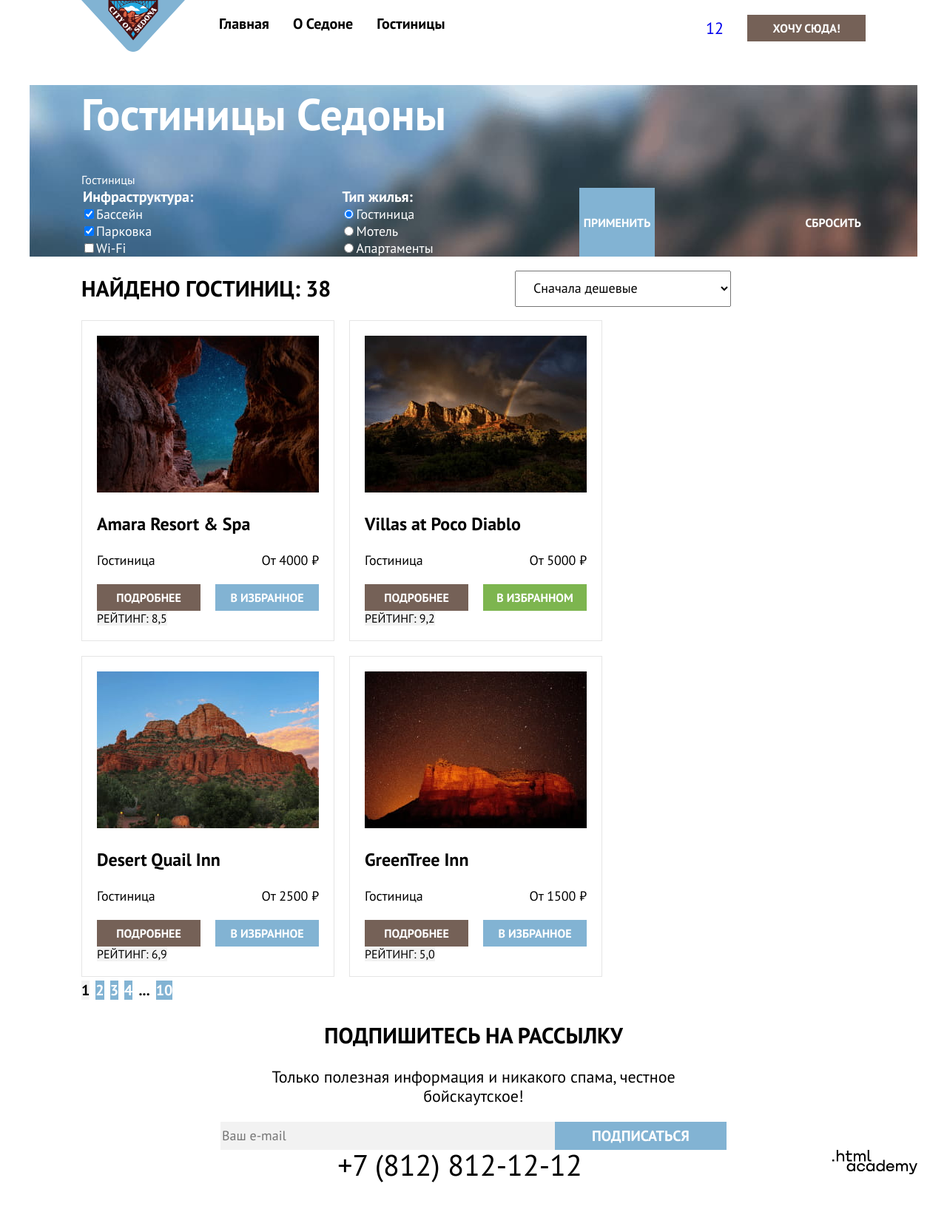
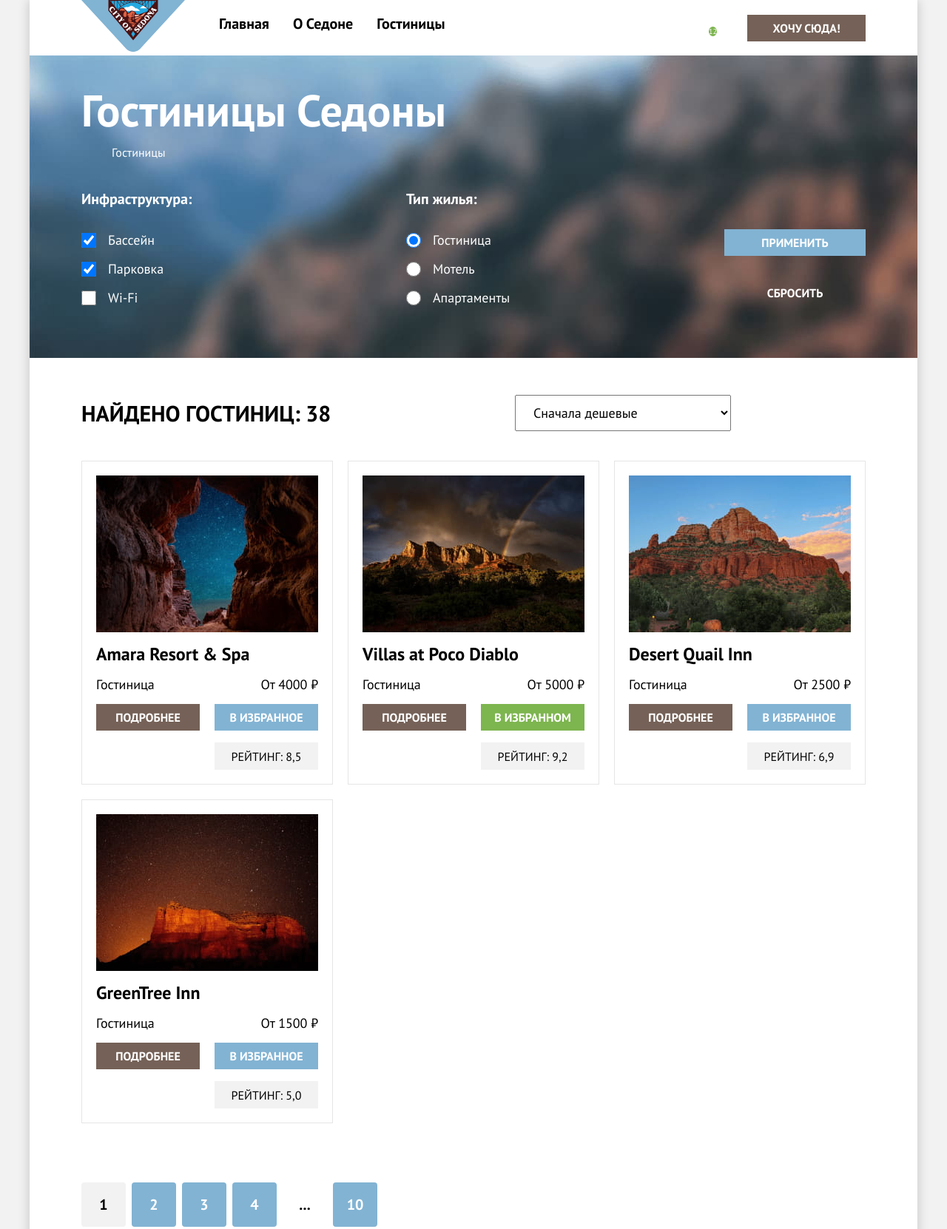
Before and after one commit to Helen-Zlat/2723373-sedona-3, a plain HTML site: page catalog.html in a window 1280 px wide. Shown: the top 1662 px of the page at 74% size. Before the commit the page ends 1601 px from the top, so only its background shows below. Drawn offline with Linux system fonts and the light colour scheme.

Commit message:
Добавляет микросетки на флексах для всех страниц

```diff
--- a/catalog.html
+++ b/catalog.html
@@ -7,7 +7,9 @@
     <link rel="stylesheet" href="styles/styles.css">
   </head>
 
-  <body class="container">
+  <body>
+
+    <div class="container">
 
       <header class="page-header">
         <a class="page-header-logo" href="index.html">
@@ -89,7 +91,8 @@
                 <ul class="catalog-filter-list">
                   <li class="catalog-filter-item">
                     <label class="control">
-                    <input class="control-input" type="radio" name="accommodation-type" value="hotel" checked>Гостиница
+                      <input class="control-input" type="radio" name="accommodation-type" value="hotel"
+                        checked>Гостиница
                     </label>
                   </li>
                   <li class="catalog-filter-item">
@@ -105,8 +108,10 @@
                 </ul>
               </fieldset>
 
+              <div class="filter-buttons">
                 <button class="filter-button filter-button-submit" type="submit">Применить</button>
                 <button class="filter-button filter-button-reset" type="reset">Сбросить</button>
+              </div>
             </form>
           </section>
         </div>
@@ -171,7 +176,8 @@
               </p>
               <div class="product-card-actions">
                 <a class="product-card-button button" href="#">Подробнее</a>
-              <button class="product-card-favorite-button product-card-favorite-button-selected button" type="button">В
+                <button class="product-card-favorite-button product-card-favorite-button-selected button"
+                  type="button">В
                   избранном</button>
               </div>
               <div class="product-card-rating">
@@ -286,14 +292,16 @@
           </address>
         </section>
 
-      <section>
+        <section class="footer-logo">
           <h2 class="visually-hidden">HTML Academy</h2>
           <a href="https://htmlacademy.ru/intensive/htmlcss">
-          <img class="footer-logo" src="images/logo/html-academy.svg" width="115" height="33" alt="HTML Academy">
+            <img class="footer-img" src="images/logo/html-academy.svg" width="115" height="33" alt="HTML Academy">
           </a>
         </section>
       </footer>
 
+    </div>
+
   </body>
 
 </html>
--- a/styles/styles.css
+++ b/styles/styles.css
@@ -33,12 +33,18 @@ body {
   font-size: 22px;
   line-height: 26px;
   color: #000000;
-  background-color: #ffffff;
+  background-color: #f2f2f2;
+  min-width: 1200px;
 }
 
 .container {
+  display: flex;
+  flex-direction: column;
   margin: 0 auto;
   width: 1200px;
+  flex-grow: 1;
+  background-color: #ffffff;
+  box-shadow: 0 0 15px rgba(0, 0, 0, 0.2);
 }
 
 .visually-hidden {
@@ -76,6 +82,7 @@ body {
 
 .navigation-list {
   display: flex;
+  flex-wrap: wrap;
   margin: 0;
   padding: 0;
   list-style: none;
@@ -88,6 +95,7 @@ body {
   padding: 0;
   list-style: none;
   align-items: center;
+  flex-wrap: wrap;
 }
 
 .navigation-link {
@@ -105,6 +113,17 @@ body {
   display: block;
   padding: 22px 12px;
   text-decoration: none;
+  min-width: 44px;
+  min-height: 64px;
+}
+
+.navigation-user-counter {
+  font-size: 10px;
+  line-height: 10px;
+  text-align: center;
+  color: #ffffff;
+  border-radius: 50%;
+  background-color: #7db54f;
 }
 
 .navigation-user-button {
@@ -118,6 +137,7 @@ body {
   padding: 8px 0;
   margin-left: 20px;
   width: 160px;
+  min-height: 0;
 }
 
 .page-main {
@@ -127,10 +147,12 @@ body {
 
 .welcome {
   background-image: url("../images/background/index-background-tie.svg"), url("../images/background/index-background.jpg");
+  height: 485px;
   background-color: #4d5055;
-  background-size: 100% auto, cover;
+  background-size: 101% auto, cover;
   background-repeat: no-repeat;
   background-position: bottom;
+  padding-top: 51px;
 }
 
 .welcome-image {
@@ -140,6 +162,7 @@ body {
 
 .advantages {
   text-align: center;
+  padding-top: 69px;
 }
 
 .advantages-section-title {
@@ -148,10 +171,13 @@ body {
   line-height: 36px;
   font-weight: 700;
   text-transform: uppercase;
+  max-width: 620px;
+  margin: 0 auto 25px;
 }
 
 .advantages-section-description {
   color: #333333;
+  margin: 0 0 90px;
 }
 
 .advantages-list {
@@ -188,7 +214,8 @@ body {
   line-height: 28px;
   font-weight: 700;
   text-transform: uppercase;
-  padding: 0 85px;
+  padding: 0 85px 62px;
+  margin: 0;
 }
 
 .advantages-description {
@@ -196,10 +223,12 @@ body {
   font-size: 18px;
   line-height: 21px;
   padding: 0 85px;
+  margin: 0;
 }
 
 .recommendations {
   text-align: center;
+  padding-top: 64px;
 }
 
 .recommendations-section-title {
@@ -208,10 +237,13 @@ body {
   line-height: 36px;
   font-weight: 700;
   text-transform: uppercase;
+  max-width: 505px;
+  margin: 0 auto 20px;
 }
 
 .recommendations-section-description {
   color: #333333;
+  margin: 0 0 64px;
 }
 
 .recommendations-list {
@@ -224,7 +256,7 @@ body {
 .recommendations-item {
   width: 400px;
   background-color: #83b3d31f;
-  padding: 0 85px;
+  padding: 183px 85px 81px;
 }
 
 .recommendations-item:nth-child(even) {
@@ -236,15 +268,18 @@ body {
   line-height: 28px;
   font-weight: 700;
   text-transform: uppercase;
+  margin: 0 0 30px;
 }
 
 .recommendations-description {
   font-size: 18px;
   line-height: 21px;
+  margin: 0;
 }
 
 .hotel-search {
   text-align: center;
+  padding: 96px 0;
 }
 
 .hotel-search-title {
@@ -253,13 +288,13 @@ body {
   line-height: 36px;
   font-weight: 700;
   text-transform: uppercase;
+  margin: 0 auto 20px;
 }
 
 .hotel-search-description {
   color: #333333;
   max-width: 592px;
-  margin-left: auto;
-  margin-right: auto;
+  margin: 0 auto 54px;
 }
 
 .hotel-search-button {
@@ -271,6 +306,7 @@ body {
   color: #ffffff;
   border: none;
   background-color: #756157;
+  padding: 8px 50px;
 }
 
 .filtration-background {
@@ -279,25 +315,33 @@ body {
   background-size: cover;
   background-repeat: no-repeat;
   color: #ffffff;
-  padding: 0 70px;
+  padding: 35px 70px 70px;
 }
 
 .content-header-title {
   font-size: 60px;
   line-height: 78px;
   font-weight: 700;
+  margin: 0 0 8px;
 }
 
 .breadcrumbs {
   display: flex;
+  gap: 28px;
   list-style: none;
-  margin: 0;
+  margin: 0 0 40px;
   padding: 0;
 }
 
 .breadcrumbs-item {
   font-size: 16px;
   line-height: 21px;
+}
+
+.breadcrumbs-link-home {
+  display: block;
+  min-width: 13px;
+  min-height: 15px;
 }
 
 .catalog-filter {
@@ -315,9 +359,14 @@ body {
   font-size: 20px;
   line-height: 24px;
   font-weight: 700;
+  margin: 0 0 32px;
+  padding: 0;
 }
 
 .catalog-filter-list {
+  display: flex;
+  flex-direction: column;
+  gap: 16px;
   margin: 0;
   padding: 0;
   list-style: none;
@@ -326,6 +375,25 @@ body {
 .catalog-filter-item {
   font-size: 18px;
   line-height: 23px;
+}
+
+.control {
+  display: flex;
+  align-items: center;
+  gap: 16px;
+}
+
+.control-input {
+  width: 20px;
+  height: 20px;
+  margin: 0;
+}
+
+.filter-buttons {
+  display: flex;
+  flex-direction: column;
+  gap: 32px;
+  align-self: flex-end;
 }
 
 .filter-button {
@@ -337,6 +405,10 @@ body {
   text-transform: uppercase;
   border: none;
   text-align: center;
+  width: 191px;
+  height: 36px;
+  padding: 0;
+  margin: 0;
 }
 
 .filter-button-submit {
@@ -350,9 +422,10 @@ body {
 .hotels-catalog {
   display: flex;
   flex-wrap: wrap;
-  padding: 0 70px;
+  padding: 50px 70px 40px;
   justify-content: space-between;
   align-items: center;
+  row-gap: 40px;
 }
 
 .hotels-catalog-title {
@@ -360,6 +433,8 @@ body {
   line-height: 36px;
   font-weight: 700;
   text-transform: uppercase;
+  margin: 0;
+  padding: 0;
 }
 
 .select-control {
@@ -397,25 +472,39 @@ body {
 }
 
 .product-card {
-  width: 342px;
+  display: flex;
+  flex-direction: column;
+  gap: 16px;
+  width: 340px;
   border: 1px solid #e5e5e5;
-  padding: 20px;
+  padding: 19px;
 }
 
 .product-card-link {
+  display: flex;
+  flex-direction: column;
+  gap: 16px;
   color: #000000;
   text-decoration: none;
+}
+
+.product-card-image {
+  display: block;
 }
 
 .product-card-title {
   font-size: 24px;
   line-height: 28px;
   font-weight: 700;
+  padding: 0;
+  margin: 0;
 }
 
 .hotel-card-info {
   display: flex;
   justify-content: space-between;
+  padding: 0;
+  margin: 0;
 }
 
 .hotel-card-type {
@@ -476,13 +565,17 @@ body {
   line-height: 20px;
   text-transform: uppercase;
   background-color: #f2f2f2;
+  width: 140px;
+  padding: 9px 0 8px;
+  text-align: center;
+  margin-left: auto;
 }
 
 .pagination {
   display: flex;
   list-style: none;
-  margin: 0;
-  padding: 0 70px;
+  padding: 40px 0 60px;
+  margin: 0 70px;
   gap: 8px;
 }
 
@@ -493,9 +586,23 @@ body {
 }
 
 .pagination-link {
+  display: flex;
+  justify-content: center;
+  align-items: center;
+  width: 60px;
+  height: 60px;
   color: #ffffff;
   background-color: #82b3d3;
   text-decoration: none;
+  border-radius: 4px;
+}
+
+.pagination-dots {
+  display: flex;
+  justify-content: center;
+  align-items: center;
+  width: 60px;
+  height: 60px;
 }
 
 .pagination-current {
@@ -506,12 +613,16 @@ body {
 .page-footer {
   display: flex;
   flex-wrap: wrap;
+  row-gap: 45px;
   justify-content: space-between;
+  padding-bottom: 35px;
+  align-items: center;
 }
 
 .newsletter {
   width: 100%;
   text-align: center;
+  padding: 96px 0 104px;
 }
 
 .newsletter-with-background {
@@ -527,12 +638,12 @@ body {
   line-height: 36px;
   font-weight: 700;
   text-transform: uppercase;
+  margin: 0 auto 20px;
 }
 
 .newsletter-description {
   max-width: 684px;
-  margin-left: auto;
-  margin-right: auto;
+  margin: 0 auto 54px;
 }
 
 .newsletter-form {
@@ -550,6 +661,7 @@ body {
   border: none;
   background-color: #82b3d3;
   width: 232px;
+  padding: 8px 0;
 }
 
 .field {
@@ -560,16 +672,24 @@ body {
   background-color: #f2f2f2;
   border: none;
   width: 452px;
+  padding: 14px 20px;
+}
+
+.footer-social {
+  margin-left: 70px;
 }
 
 .footer-social-list {
   display: flex;
+  flex-wrap: wrap;
   margin: 0;
   padding: 0;
   list-style: none;
 }
 
 .footer-social-button {
+  min-width: 48px;
+  min-height: 40px;
   display: block;
   padding: 12px 13px;
 }
@@ -585,3 +705,7 @@ body {
   text-decoration: none;
   font-style: normal;
 }
+
+.footer-logo {
+  margin-right: 70px;
+}
```
Also changed, not shown: index.html (+9 -4 lines). Lines whose indentation alone changed are shown as unchanged.
